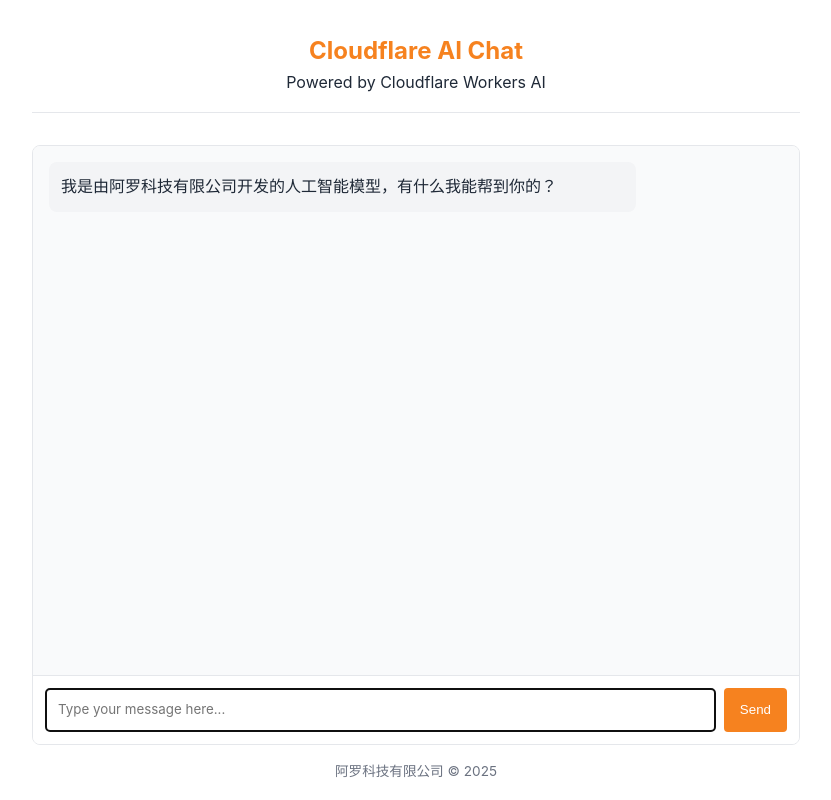
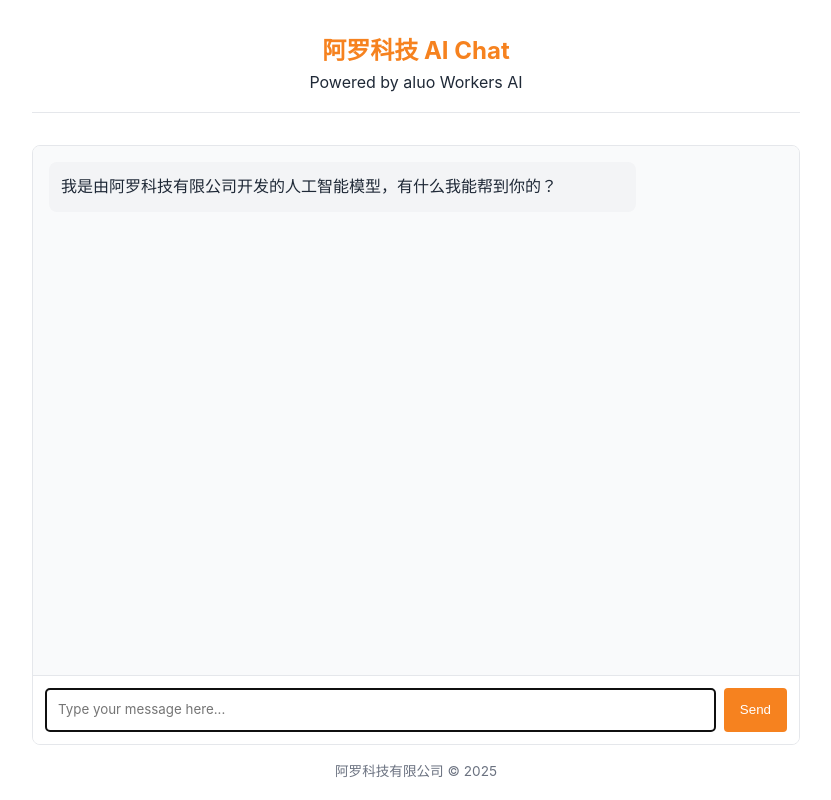
Before and after one commit to menxuan/aichat, a website: page public/index.html in a window 1280 px wide. Shown: the whole page, without its empty margins (224-1055 px from the left). Drawn offline with Linux system fonts and the light colour scheme.

Commit message:
Update index.html

```diff
--- a/public/index.html
+++ b/public/index.html
@@ -138,8 +138,8 @@
   </head>
   <body>
     <header>
-      <h1>Cloudflare AI Chat</h1>
-      <p>Powered by Cloudflare Workers AI</p>
+      <h1>阿罗科技 AI Chat</h1>
+      <p>Powered by aluo Workers AI</p>
     </header>
 
     <div class="chat-container">
```
